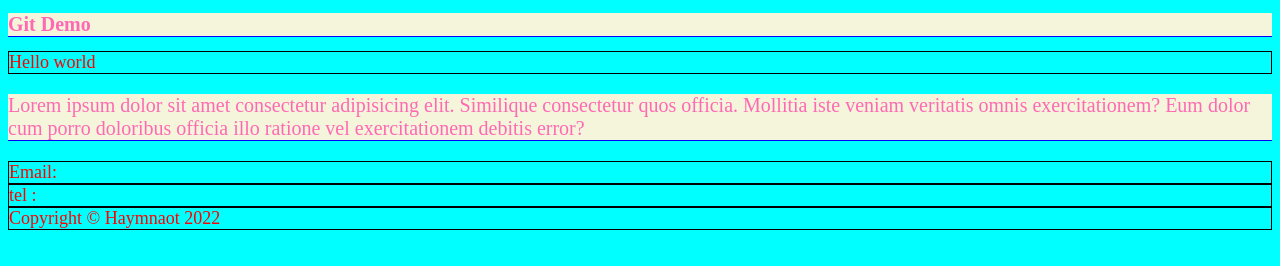
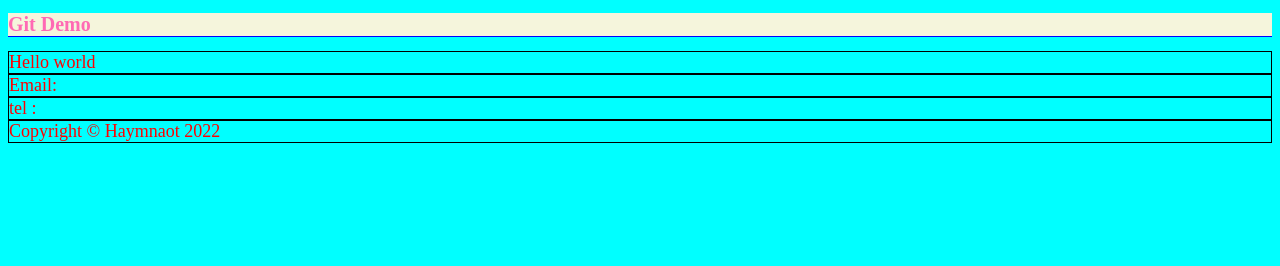
Before and after one commit to Haymanot-Demis/Haymanot-Demis, a plain HTML site: page index.html in a window 1280 px wide. Drawn offline with Linux system fonts and the light colour scheme.

Commit message:
some modification

```diff
--- a/index.html
+++ b/index.html
@@ -32,12 +32,7 @@
     <div>
         Hello world
     </div>
-    <p>
-        Lorem ipsum dolor sit amet consectetur adipisicing elit. Similique consectetur quos officia.
-        Mollitia iste veniam veritatis omnis exercitationem? Eum dolor cum porro doloribus officia illo ratione vel exercitationem debitis error?
-    </p>
-
-    <footer>
+     <footer>
         <div>Email:</div>
         <div>tel :</div>
         <div>
```
Also changed, not shown: login.html (+1 -0 lines).
